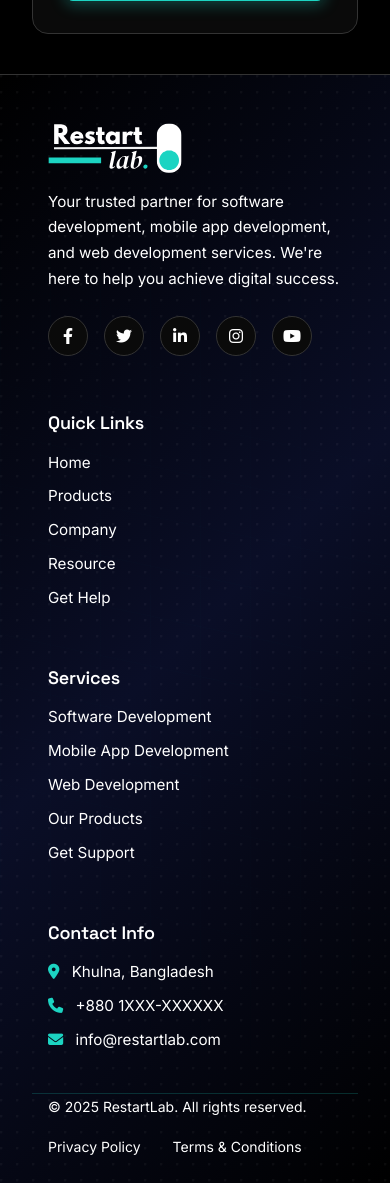
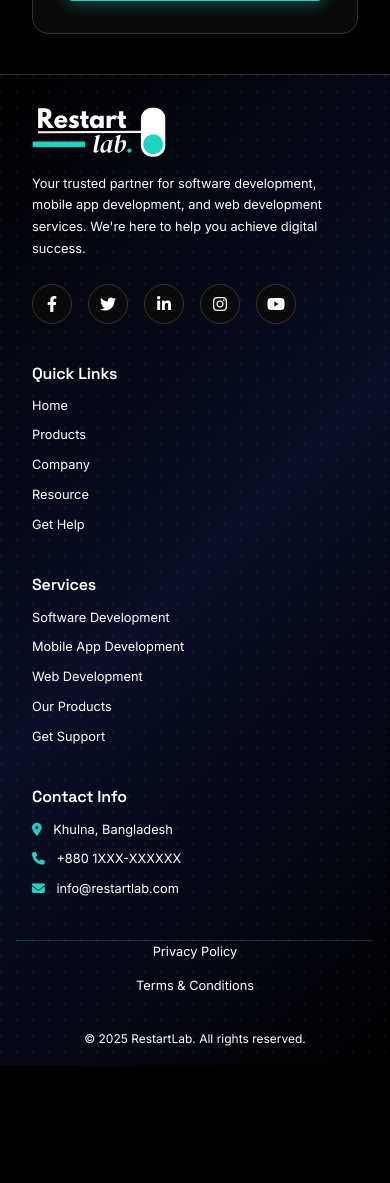
Before and after one commit to beingjustice/restartlabs-adminpanel, a PHP site: page /restartlabs/get-help.html in a window 390 px wide. Shown: the part 1443-2626 px from the top of the page. After the commit the page ends 2509 px from the top, so only its background shows below. Run offline with PHP 8.4, Linux system fonts and the light colour scheme.

Commit message:
Fix mobile menu, footer layout, and responsive text sizes

```diff
--- a/footer.js
+++ b/footer.js
@@ -53,11 +53,11 @@ const footerHTML = `
         </div>
 
         <div class="footer-bottom">
-            <p>&copy; 2025 RestartLab. All rights reserved.</p>
             <div class="footer-links">
                 <a href="privacy-policy">Privacy Policy</a>
                 <a href="terms-conditions">Terms & Conditions</a>
             </div>
+            <p>&copy; 2025 RestartLab. All rights reserved.</p>
         </div>
     </footer>
 `;
--- a/header.js
+++ b/header.js
@@ -71,25 +71,12 @@ function loadGlobalHeader() {
 
     headerContainer.innerHTML = headerHTML;
 
-    // Re-initialize mobile menu functionality after header is loaded
-    const mobileMenuBtn = document.getElementById('mobileMenuBtn');
-    const navLinks = document.getElementById('navLinks');
-
-    if (mobileMenuBtn && navLinks) {
-        mobileMenuBtn.addEventListener('click', function() {
-            navLinks.classList.toggle('active');
-            const icon = mobileMenuBtn.querySelector('i');
-            if (icon) {
-                if (navLinks.classList.contains('active')) {
-                    icon.classList.remove('fa-bars');
-                    icon.classList.add('fa-times');
-                } else {
-                    icon.classList.remove('fa-times');
-                    icon.classList.add('fa-bars');
-                }
-            }
-        });
-    }
+    // Mobile menu will be initialized by script.js
+    // Trigger a custom event to notify script.js that header is loaded
+    setTimeout(() => {
+        const event = new CustomEvent('headerLoaded');
+        window.dispatchEvent(event);
+    }, 100);
 }
 
 // Auto-load header when DOM is ready
--- a/script.js
+++ b/script.js
@@ -2,20 +2,67 @@
 // RestartLab - JavaScript Functionality
 // ============================================
 
-// Mobile Menu Toggle
+// Mobile Menu Toggle - Re-initialize after header loads
+function initMobileMenu() {
     const mobileMenuBtn = document.getElementById('mobileMenuBtn');
     const navLinks = document.getElementById('navLinks');
 
     if (mobileMenuBtn && navLinks) {
-    mobileMenuBtn.addEventListener('click', () => {
+        // Check if already initialized
+        if (mobileMenuBtn.dataset.initialized === 'true') {
+            return;
+        }
+
+        mobileMenuBtn.addEventListener('click', function(e) {
+            e.preventDefault();
+            e.stopPropagation();
             navLinks.classList.toggle('active');
             const icon = mobileMenuBtn.querySelector('i');
             if (icon) {
-            icon.classList.toggle('fa-bars');
-            icon.classList.toggle('fa-times');
+                if (navLinks.classList.contains('active')) {
+                    icon.classList.remove('fa-bars');
+                    icon.classList.add('fa-times');
+                } else {
+                    icon.classList.remove('fa-times');
+                    icon.classList.add('fa-bars');
+                }
             }
         });
+
+        // Mark as initialized
+        mobileMenuBtn.dataset.initialized = 'true';
     }
+}
+
+// Initialize multiple times to catch header loading
+function setupMobileMenu() {
+    initMobileMenu();
+    // Try again after a delay
+    setTimeout(initMobileMenu, 100);
+    setTimeout(initMobileMenu, 500);
+    setTimeout(initMobileMenu, 1000);
+}
+
+// Initialize after DOM and header are loaded
+if (document.readyState === 'loading') {
+    document.addEventListener('DOMContentLoaded', setupMobileMenu);
+} else {
+    setupMobileMenu();
+}
+
+// Also watch for header container changes
+const headerContainer = document.getElementById('global-header');
+if (headerContainer) {
+    const observer = new MutationObserver(() => {
+        setTimeout(initMobileMenu, 100);
+    });
+    observer.observe(headerContainer, { childList: true, subtree: true });
+}
+
+// Listen for header loaded event
+window.addEventListener('headerLoaded', () => {
+    setTimeout(initMobileMenu, 100);
+});
 
 // Mega Menu for Mobile and Desktop
 const megaMenuParents = document.querySelectorAll('.mega-menu-parent');
@@ -321,43 +368,4 @@ window.addEventListener('load', () => {
 //     });
 // }
 
-// Responsive mobile menu styles
-const style = document.createElement('style');
-style.textContent = `
-    @media (max-width: 768px) {
-        .nav-links {
-            position: fixed;
-            top: 70px;
-            left: 0;
-            width: 100%;
-            background: rgba(0, 0, 0, 0.98);
-            backdrop-filter: blur(10px);
-            flex-direction: column;
-            padding: 2rem;
-            transform: translateX(-100%);
-            transition: transform 0.3s ease;
-            border-top: 1px solid var(--border-color);
-        }
-
-        .nav-links.active {
-            transform: translateX(0);
-        }
-
-        .nav-links li {
-            width: 100%;
-        }
-
-        .nav-links a {
-            display: block;
-            padding: 1rem 0;
-            border-bottom: 1px solid var(--border-color);
-        }
-
-        .nav-links a.btn-primary {
-            margin-top: 1rem;
-            text-align: center;
-            border: none;
-        }
-    }
-`;
-document.head.appendChild(style);
+// Mobile menu styles are now in styles.css
--- a/styles.css
+++ b/styles.css
@@ -1525,6 +1525,54 @@ p {
     transition: color 0.3s ease;
 }
 
+@media (max-width: 768px) {
+    .footer {
+        padding: 2rem 1rem 1rem;
+    }
+
+    .footer-content {
+        padding: 0 1rem;
+        gap: 2rem;
+    }
+
+    .footer-section {
+        font-size: 0.875rem;
+    }
+
+    .footer-section h4 {
+        font-size: 1rem;
+        margin-bottom: 0.75rem;
+    }
+
+    .footer-section p,
+    .footer-section a {
+        font-size: 0.8rem;
+    }
+
+    .footer-bottom {
+        flex-direction: column;
+        align-items: center;
+        text-align: center;
+        padding: 1.5rem 1rem 0;
+        gap: 1rem;
+    }
+
+    .footer-links {
+        flex-direction: column;
+        gap: 0.75rem;
+        margin-bottom: 0.5rem;
+    }
+
+    .footer-links a {
+        font-size: 0.8rem;
+    }
+
+    .footer-bottom p {
+        font-size: 0.75rem;
+        margin-top: 0.5rem;
+    }
+}
+
 .footer-links a:hover {
     color: var(--accent-teal);
 }
```
Also changed, not shown: other parts of styles.css (+47 -1 lines). Lines whose indentation alone changed are shown as unchanged.
